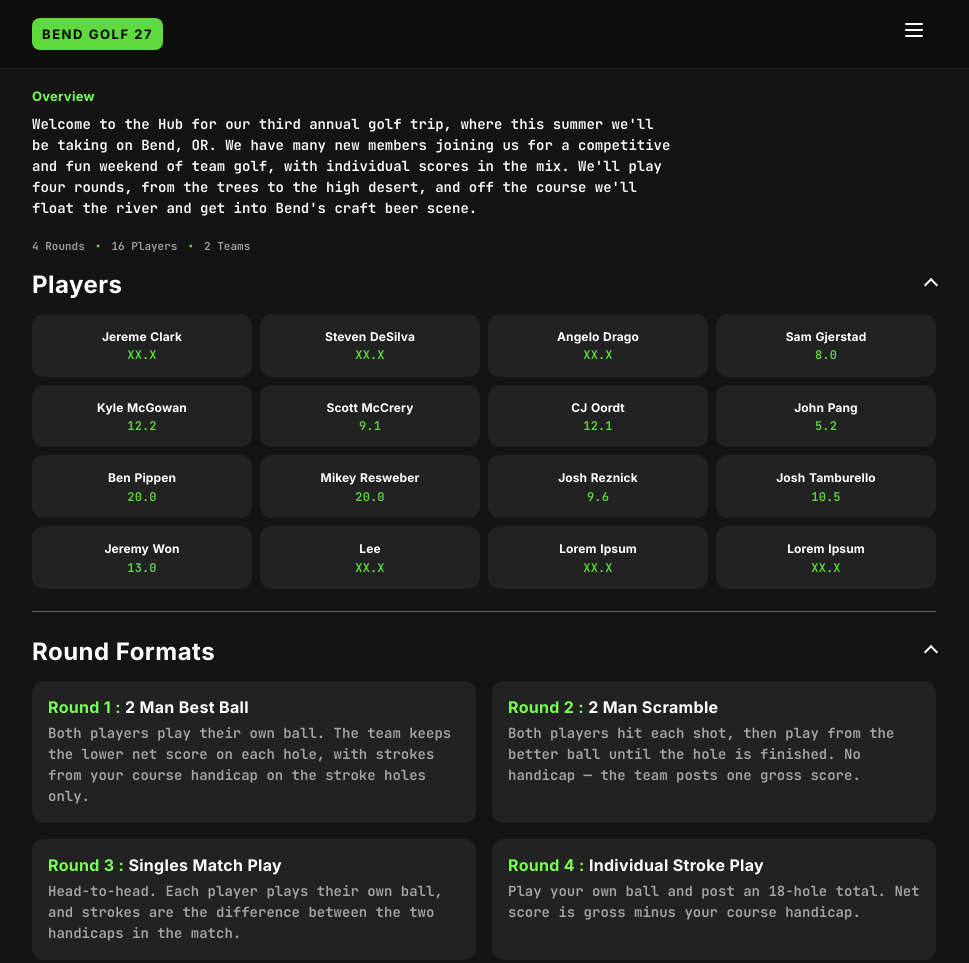
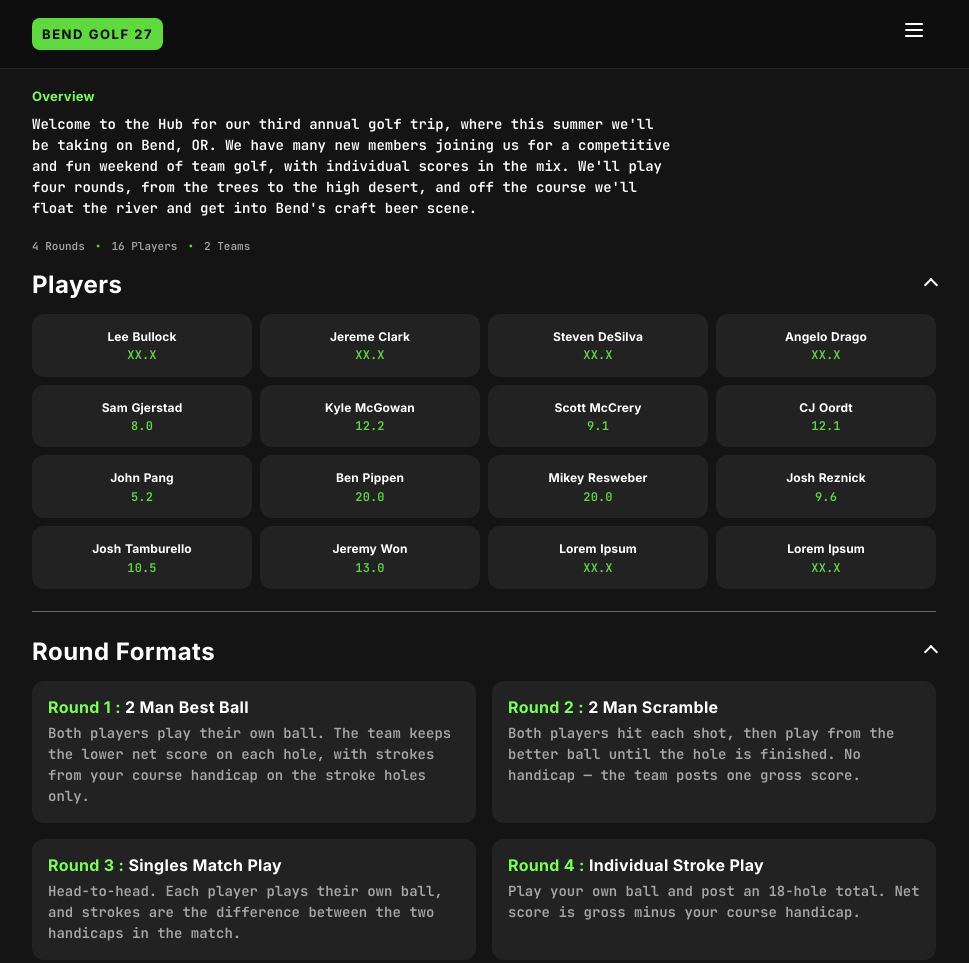
Before and after one commit to jwon-des/2027golftrip, a plain HTML site: page overview.html in a window 1280 px wide. Shown: the top 963 px of the page, without its empty margins (156-1125 px from the left). Drawn offline with Linux system fonts and the light colour scheme.

Commit message:
Add Lee Bullock last name on the roster.
Co-authored-by: Cursor <cursoragent@cursor.com>

```diff
--- a/overview.html
+++ b/overview.html
@@ -69,6 +69,7 @@
       <details class="fold" open>
       <summary>Players</summary>
       <ul class="players">
+        <li class="player"><span class="player-name"><span>Lee</span><span>Bullock</span></span><span class="hcp">XX.X</span></li>
         <li class="player"><span class="player-name"><span>Jereme</span><span>Clark</span></span><span class="hcp">XX.X</span></li>
         <li class="player"><span class="player-name"><span>Steven</span><span>DeSilva</span></span><span class="hcp">XX.X</span></li>
         <li class="player"><span class="player-name"><span>Angelo</span><span>Drago</span></span><span class="hcp">XX.X</span></li>
@@ -82,7 +83,6 @@
         <li class="player"><span class="player-name"><span>Josh</span><span>Reznick</span></span><span class="hcp">9.6</span></li>
         <li class="player"><span class="player-name"><span>Josh</span><span>Tamburello</span></span><span class="hcp">10.5</span></li>
         <li class="player"><span class="player-name"><span>Jeremy</span><span>Won</span></span><span class="hcp">13.0</span></li>
-        <li class="player"><span class="player-name"><span>Lee</span></span><span class="hcp">XX.X</span></li>
         <li class="player"><span class="player-name"><span>Lorem</span><span>Ipsum</span></span><span class="hcp">XX.X</span></li>
         <li class="player"><span class="player-name"><span>Lorem</span><span>Ipsum</span></span><span class="hcp">XX.X</span></li>
       </ul>
```
